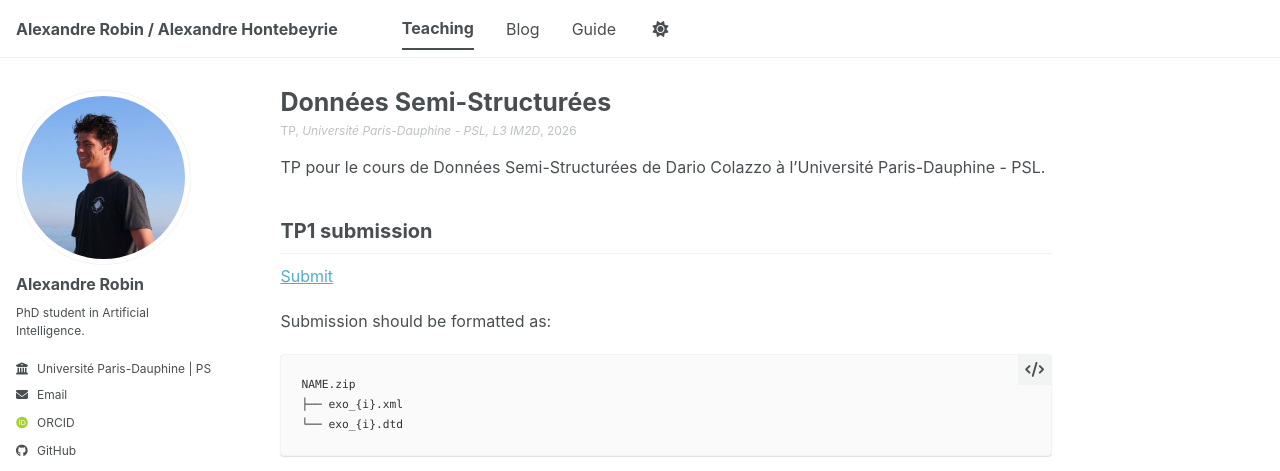
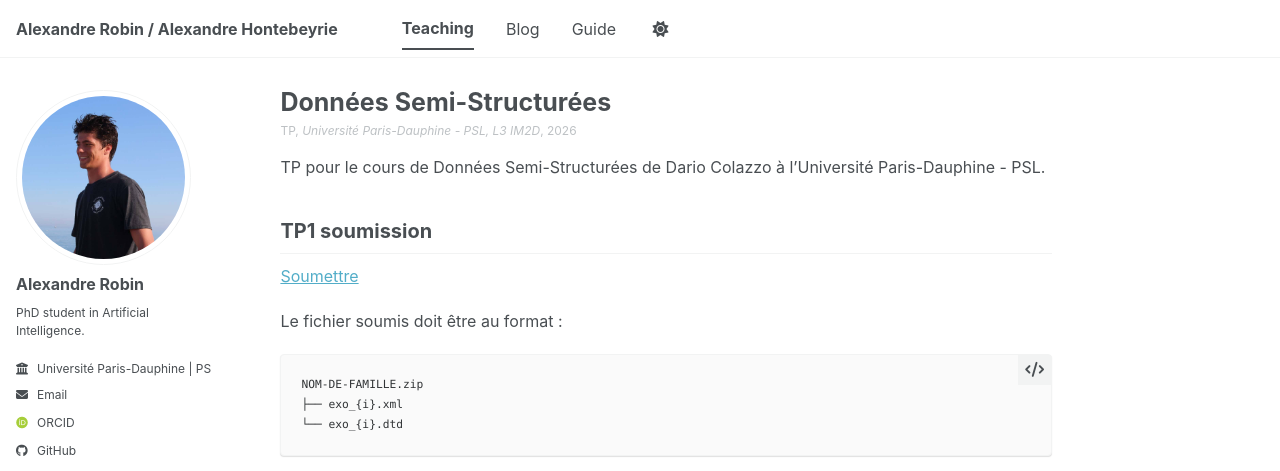
Before and after one commit to alexrob123/alexrob123.github.io, a Jekyll site: the page built from _teaching/2026-DSS-TP.md, in a window 1280 px wide. Shown: the top 471 px of the page. Built offline with Jekyll 4.4.1, drawn with Linux system fonts in a browser that asks for light colours; some web fonts are replaced; a script bundle is joined from its source files by our own code; library files that are not in the unit come from our copies.

Commit message:
traduction DSS 2026

````diff
--- a/_teaching/2026-DSS-TP.md
+++ b/_teaching/2026-DSS-TP.md
@@ -10,14 +10,14 @@ location: "Paris, France"
 
 TP pour le cours de Données Semi-Structurées de Dario Colazzo à l'Université Paris-Dauphine - PSL.
 
-## TP1 submission
+## TP1 soumission
 
-[Submit](https://www.dropbox.com/request/FEuBWHu5jeAxYpZR8y7t)
+[Soumettre](https://www.dropbox.com/request/FEuBWHu5jeAxYpZR8y7t)
 
-Submission should be formatted as:
+Le fichier soumis doit être au format :
 
 ```
-NAME.zip
+NOM-DE-FAMILLE.zip
 ├── exo_{i}.xml
 └── exo_{i}.dtd
 ```
````
